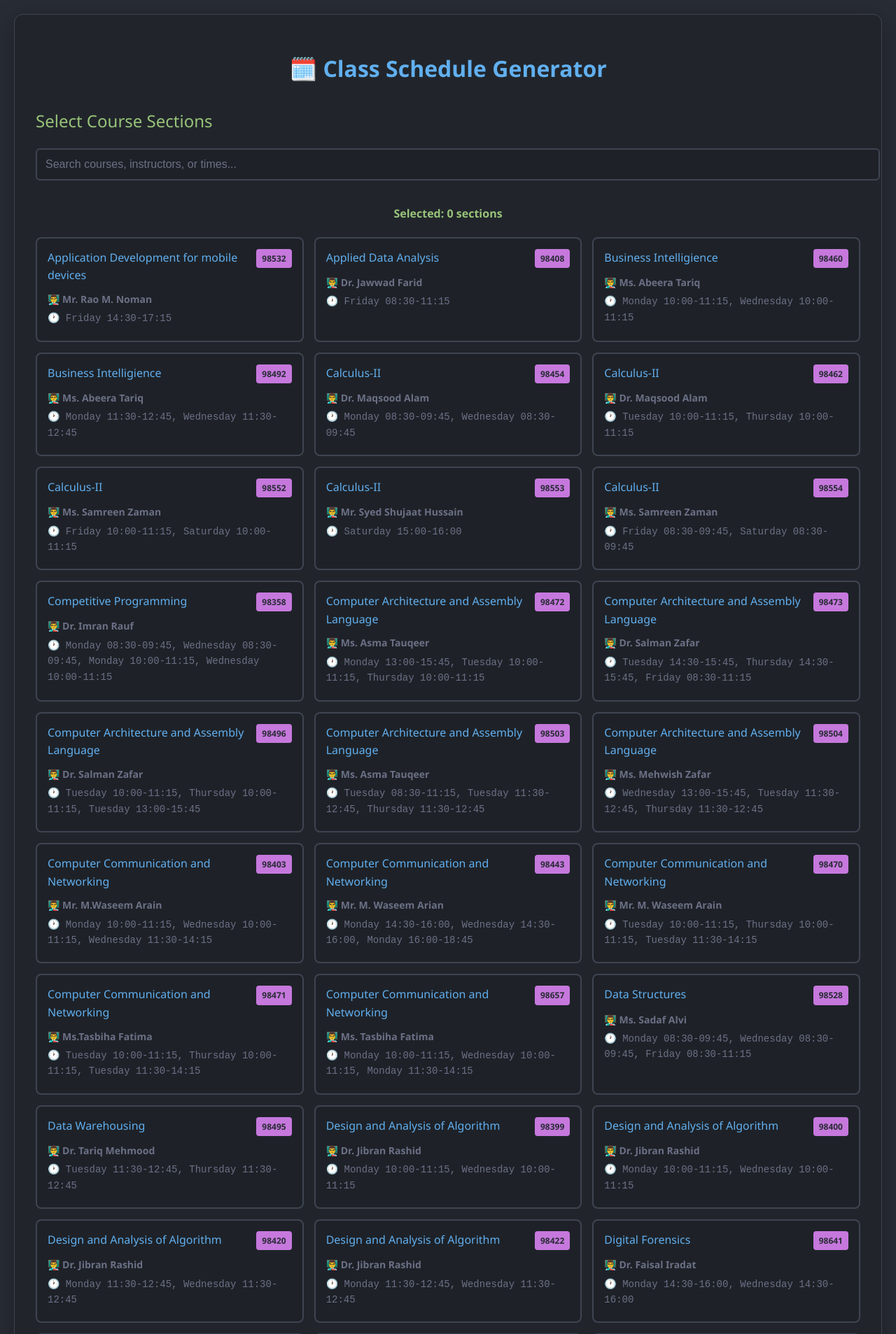
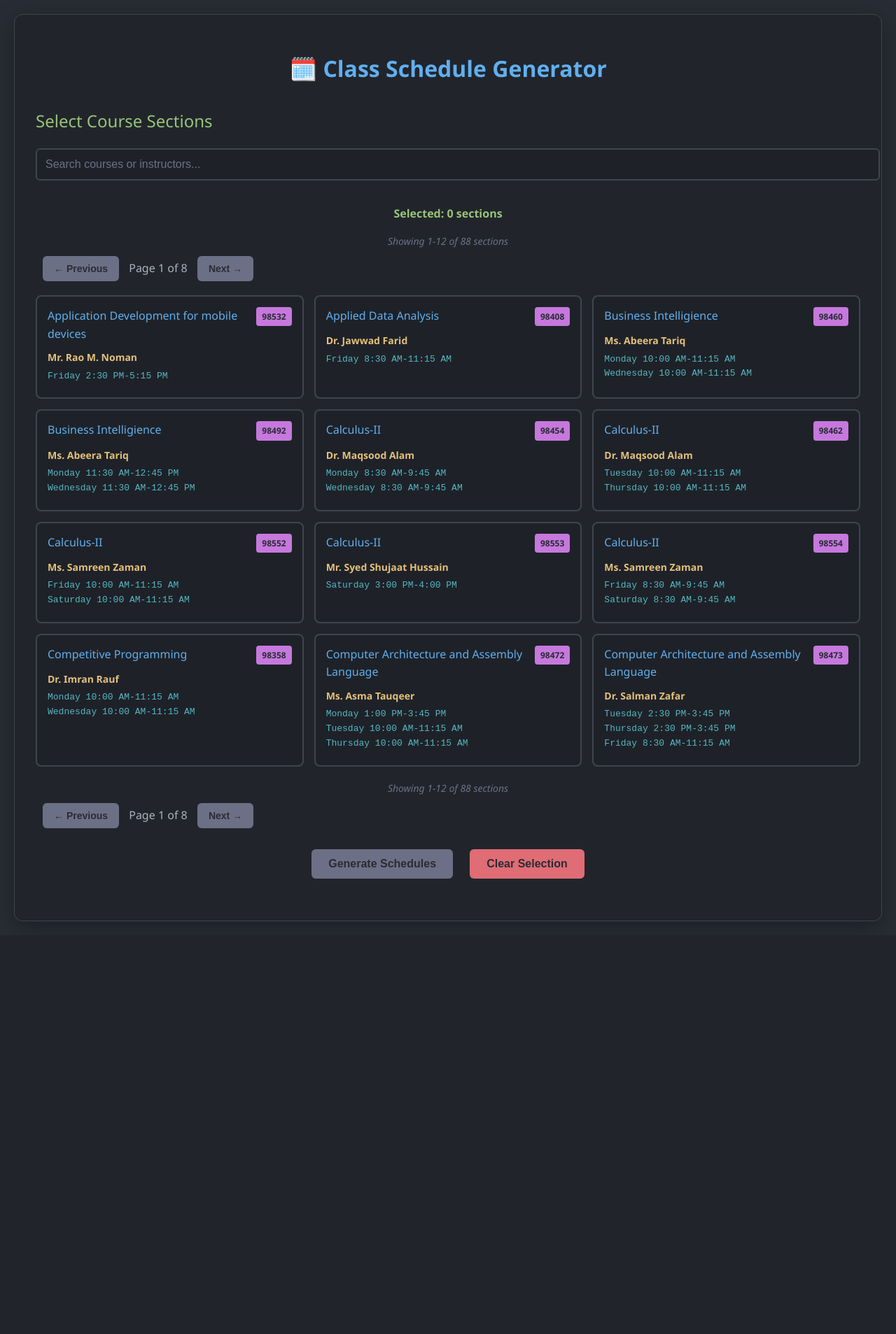
Before and after one commit to Hypxr-7/Class-Schedule, a Flask app: page / in a window 1280 px wide. Shown: the top 1907 px of the page at 70% size. After the commit the page ends 1317 px from the top, so only its background shows below. Run offline with Flask 3, Linux system fonts and the light colour scheme.

Commit message:
Added pagination, converted time format to 12 hours

```diff
--- a/app.py
+++ b/app.py
@@ -5,12 +5,12 @@
 from datetime import datetime
 from constraint import Problem
 
-app = Flask(__name__,
-            static_folder='static',
-            template_folder='templates')
 
-# Use environment variable for port (Railway requirement)
-PORT = int(os.environ.get('PORT', 5000))
+app = Flask(__name__)
+
+
+FILENAME = "sp25-ug-cs.csv"
+
 
 # Day mapping to expand day codes
 DAY_MAP = {
@@ -18,6 +18,7 @@
     "TR": ["T", "R"],
     "FS": ["F", "S"]
 }
+
 
 # Day name mapping for display
 DAY_NAME_MAP = {
@@ -29,60 +30,81 @@
     'S': 'Saturday'
 }
 
+
+# convert time into minutes from midnight
 def time_to_minutes(tstr):
     return int(datetime.strptime(tstr, "%H:%M").hour) * 60 + int(datetime.strptime(tstr, "%H:%M").minute)
 
+
+# convert minutes from midnight into time
 def minutes_to_time(minutes):
     return f"{minutes // 60:02d}:{minutes % 60:02d}"
 
+
+# check if two set of days are having a conflict
 def days_conflict(day1, day2):
+    # handle case where both are 1
     if len(day1) == 1 and len(day2) == 1:
         return day1 == day2
 
+    # handle case where either is 2
     expanded_day1 = [day1] if len(day1) == 1 else list(day1)
     expanded_day2 = [day2] if len(day2) == 1 else list(day2)
 
     return any(d in expanded_day2 for d in expanded_day1)
 
+
+
 def load_courses(csv_filename):
+    # A section has Course, UMS Class No, Teacher and Sessions
+    # key is the course name and contains list of all sections of that course
     courses = defaultdict(list)
     all_sections = []  # Store all individual sections
 
-    with open(csv_filename, newline='') as csvfile:
+    with open(csv_filename) as csvfile:
         reader = csv.DictReader(csvfile)
         for row in reader:
             course_name = row["Course"].strip()
             class_no = row["UMS Class No."].strip()
             teacher = row["Teacher"].strip()
             day = row["Day"].strip()
-            one_day = row.get("One Day", "").strip()
+            # one_day = row.get("One Day", "").strip()
             start = time_to_minutes(row["Start Time"].strip())
             end = time_to_minutes(row["End Time"].strip())
 
-            if one_day and one_day.lower() != "no":
-                actual_days = [one_day]
+            # if one_day and one_day.lower() != "no":
+            #     actual_days = [one_day]
+            # else:
+
+            # make a list of days
+            # MW -> [M, W] and M -> [M]
+            if day in DAY_MAP:
+                actual_days = DAY_MAP[day]
             else:
-                if day in DAY_MAP:
-                    actual_days = DAY_MAP[day]
-                else:
-                    actual_days = [day]
+                actual_days = [day]
 
+            # gets the section with the given id if found
+            # otherwise gets set to none
+            # added to handle labs as they are for the same course but are listed separately
             section = next((s for s in courses[course_name] if s["UMS Class No."] == class_no), None)
             if section is None:
                 section = {
                     "UMS Class No.": class_no,
-                    "Teacher": teacher,
+                    "Teacher": teacher, # TODO: course may have a lab instructor
                     "Course": course_name,
                     "Sessions": []
                 }
-                courses[course_name].append(section)
-                all_sections.append(section)  # Add to global sections list
+                courses[course_name].append(section)    # add this new section
+                all_sections.append(section)
 
+            # add the timings and day for the session
             for actual_day in actual_days:
                 section["Sessions"].append((actual_day, start, end))
 
     return courses, all_sections
 
+
+# returns true if there is a conflict between two sections
 def sections_conflict(sec1, sec2):
     for d1, s1, e1 in sec1["Sessions"]:
         for d2, s2, e2 in sec2["Sessions"]:
@@ -91,10 +113,13 @@
                     return True
     return False
 
+
+# build the csp based on the selected sections
 def build_csp_for_sections(selected_sections):
     problem = Problem()
 
     # Group sections by course name to ensure only one section per course
+    # "Course1" : ["98869", "97545", "99765"]
     courses_sections = defaultdict(list)
     for section in selected_sections:
         courses_sections[section["Course"]].append(section["UMS Class No."])
@@ -104,25 +129,33 @@
         problem.addVariable(course, section_ids)
 
     # Add constraints to prevent conflicts between sections
+    # similar to cartesian product Sessions x Sessions
     course_names = list(courses_sections.keys())
     for i, c1 in enumerate(course_names):
         for j in range(i + 1, len(course_names)):
             c2 = course_names[j]
 
-            def make_constraint(course1, course2, sections1, sections2):
+            # magic code
+            # somehow add time constraints
+            def make_constraint(sections1, sections2):
                 def no_overlap(class_no1, class_no2):
                     sec1 = next(sec for sec in sections1 if sec["UMS Class No."] == class_no1)
                     sec2 = next(sec for sec in sections2 if sec["UMS Class No."] == class_no2)
                     return not sections_conflict(sec1, sec2)
                 return no_overlap
 
+
+
             sections1 = [sec for sec in selected_sections if sec["Course"] == c1]
             sections2 = [sec for sec in selected_sections if sec["Course"] == c2]
 
-            problem.addConstraint(make_constraint(c1, c2, sections1, sections2), (c1, c2))
+            problem.addConstraint(make_constraint(sections1, sections2), (c1, c2))
+
 
     return problem
 
+
+# returns number of days in the schedule
 def count_days_from_sections(solution_sections):
     all_days = set()
     for section in solution_sections:
@@ -130,6 +163,8 @@
             all_days.add(day)
     return len(all_days)
 
+
+# calculate total gap in minutes for a solution
 def calculate_gaps_from_sections(solution_sections):
     day_sessions = defaultdict(list)
     for section in solution_sections:
@@ -149,6 +184,7 @@
                 total_gap += start_next - end_current
 
     return total_gap
+
 
 def prepare_schedules_for_web_sections(optimized_solutions):
     schedules = []
@@ -187,10 +223,11 @@
     return schedules
 
 # Load courses data once at startup
-COURSES_DATA, ALL_SECTIONS = load_courses('data/sp25-ug-cs.csv')
+COURSES_DATA, ALL_SECTIONS = load_courses(f'data/{FILENAME}')
 
 @app.route('/')
 def index():
+    # only sending the section cards at this point
     # Prepare sections with detailed information for display
     sections_for_display = []
     for section in ALL_SECTIONS:
@@ -285,5 +322,4 @@
         return jsonify({'error': str(e)}), 500
 
 if __name__ == '__main__':
-    PORT = int(os.environ.get('PORT', 5000))
-    app.run(host='0.0.0.0', port=PORT, debug=False)
+    app.run(debug=True)
--- a/data/sp25-ug-cs.csv
+++ b/data/sp25-ug-cs.csv
@@ -3,7 +3,6 @@
 MW,8:30,9:45,Information Security and Ethics,98352,Dr. Imran Khan
 MW,8:30,9:45,Pakistan History,98668,Dr. Moiz Khan
 MW,8:30,9:45,Pakistan History,98354,Dr. Jaffar Ahmed
-MW,8:30,9:45,Competitive Programming,98358,Dr. Imran Rauf
 MW,8:30,9:45,Introduction to Artificial Intelligence,98355,Dr. Syed Ali Raza
 MW,8:30,9:45,Physics,98356,Mr. Syed Mujahid Ali
 MW,8:30,9:45,Calculus-II,98454,Dr. Maqsood Alam
--- a/static/css/style.css
+++ b/static/css/style.css
@@ -16,6 +16,17 @@
     --purple: #c678dd;
     --cyan: #56b6c2;
     --orange: #d19a66;
+
+    --color1: #e06c75; /* Red */
+    --color2: #98c379; /* Green */
+    --color3: #e5c07b; /* Yellow */
+    --color4: #61afef; /* Blue */
+    --color5: #c678dd; /* Purple */
+    --color6: #56b6c2; /* Cyan */
+    --color7: #d19a66; /* Orange */
+    --color8: #be5046; /* Dark Red */
+    --color9: #5c6370; /* Gray */
+    --color10: #9ca3af; /* Light Gray */
 }
 
 body {
@@ -176,12 +187,12 @@
     color: var(--text-secondary);
 }
 
-.instructor {
-    font-weight: 600;
+.section-details .instructor {
+    font-weight: bolder;
     color: var(--warning);
 }
 
-.schedule {
+.section-details .schedule {
     font-family: 'JetBrains Mono', 'Fira Code', 'Courier New', monospace;
     font-size: 13px;
     color: var(--cyan);
@@ -744,17 +755,3 @@
 .section-item {
     animation: fadeIn 0.3s ease-out;
 }
-
-/* Custom course colors for dark theme */
-.course-colors {
-    --color1: #e06c75; /* Red */
-    --color2: #98c379; /* Green */
-    --color3: #e5c07b; /* Yellow */
-    --color4: #61afef; /* Blue */
-    --color5: #c678dd; /* Purple */
-    --color6: #56b6c2; /* Cyan */
-    --color7: #d19a66; /* Orange */
-    --color8: #be5046; /* Dark Red */
-    --color9: #5c6370; /* Gray */
-    --color10: #9ca3af; /* Light Gray */
-}
--- a/static/js/scripts.js
+++ b/static/js/scripts.js
@@ -2,6 +2,11 @@
 let selectedSections = new Set();
 let allSchedules = [];
 let currentScheduleIndex = 0;
+// Add pagination variables
+let allSections = [];
+let filteredSections = [];
+let currentPage = 0;
+const sectionsPerPage = 12;
 
 const courseColors = [
     "#FFD700", "#FF6347", "#20B2AA", "#9370DB", "#3CB371",
@@ -11,24 +16,62 @@
 // Initialize event listeners when DOM is loaded
 document.addEventListener('DOMContentLoaded', function() {
     console.log('DOM loaded, setting up event listeners...');
+    // Store all sections for pagination
+    allSections = Array.from(document.querySelectorAll('.section-item')).map(item => ({
+        element: item,
+        data: {
+            section: item.dataset.section,
+            courseName: item.querySelector('h3').textContent.toLowerCase(),
+            instructor: item.querySelector('.instructor').textContent.toLowerCase(),
+            schedule: item.querySelector('.schedule').textContent.toLowerCase(),
+            sectionCode: item.querySelector('.section-code').textContent.toLowerCase()
+        }
+    }));
+
+    // Convert all schedule times to 12-hour format
+    allSections.forEach(sectionItem => {
+    const scheduleElement = sectionItem.element.querySelector('.schedule');
+    if (scheduleElement) {
+        scheduleElement.innerHTML = convertScheduleTo12Hour(scheduleElement.textContent);
+        // Update the stored data as well
+        sectionItem.data.schedule = scheduleElement.textContent.toLowerCase();
+    }
+});
+
+    filteredSections = [...allSections];
     setupEventListeners();
+    displayCurrentPage();
 });
+
+function convertScheduleTo12Hour(scheduleText) {
+    // First convert time patterns like "14:30-16:00" or "09:00-10:30" to 12-hour format
+    let converted = scheduleText.replace(/(\d{1,2}):(\d{2})-(\d{1,2}):(\d{2})/g, (match, startHour, startMin, endHour, endMin) => {
+        const startTime = formatTime12Hour(`${startHour.padStart(2, '0')}:${startMin}`);
+        const endTime = formatTime12Hour(`${endHour.padStart(2, '0')}:${endMin}`);
+        return `${startTime}-${endTime}`;
+    });
+
+    // Replace commas with line breaks for better formatting
+    return converted.replace(/,\s*/g, '<br>');
+}
+
+
+/**
+ * Convert 24-hour time to 12-hour AM/PM format
+ * @param {string} timeStr - Time in HH:MM format
+ * @returns {string} Time in 12-hour AM/PM format
+ */
+function formatTime12Hour(timeStr) {
+    const [hours, minutes] = timeStr.split(':').map(Number);
+    const period = hours >= 12 ? 'PM' : 'AM';
+    const displayHours = hours === 0 ? 12 : hours > 12 ? hours - 12 : hours;
+    return `${displayHours}:${minutes.toString().padStart(2, '0')} ${period}`;
+}
 
 /**
  * Set up all event listeners for the application
  */
 function setupEventListeners() {
-    // Section selection
-    const sectionItems = document.querySelectorAll('.section-item');
-    console.log('Found section items:', sectionItems.length);
-
-    sectionItems.forEach(item => {
-        item.addEventListener('click', function() {
-            console.log('Section clicked:', this.dataset.section);
-            toggleSection(this.dataset.section, this);
-        });
-    });
-
     // Search functionality
     const searchBox = document.getElementById('courseSearch');
     if (searchBox) {
@@ -43,12 +86,112 @@
     const prevBtn = document.getElementById('prevBtn');
     const nextBtn = document.getElementById('nextBtn');
 
+    // Pagination buttons
+    const prevPageBtn = document.getElementById('prevPageBtn');
+    const nextPageBtn = document.getElementById('nextPageBtn');
+
+    const prevPageBtnBottom = document.getElementById('prevPageBtnBottom');
+    const nextPageBtnBottom = document.getElementById('nextPageBtnBottom');
+
+
     if (generateBtn) generateBtn.addEventListener('click', generateSchedules);
     if (clearBtn) clearBtn.addEventListener('click', clearSelection);
     if (prevBtn) prevBtn.addEventListener('click', () => navigateSchedule(-1));
     if (nextBtn) nextBtn.addEventListener('click', () => navigateSchedule(1));
+    if (prevPageBtn) prevPageBtn.addEventListener('click', () => changePage(-1));
+    if (nextPageBtn) nextPageBtn.addEventListener('click', () => changePage(1));
+
+    if (prevPageBtnBottom) prevPageBtnBottom.addEventListener('click', () => changePage(-1));
+    if (nextPageBtnBottom) nextPageBtnBottom.addEventListener('click', () => changePage(1));
 
     console.log('Event listeners set up complete');
+}
+
+/**
+ * Display current page of sections
+ */
+function displayCurrentPage() {
+    const sectionGrid = document.getElementById('sectionGrid');
+    if (!sectionGrid) return;
+
+    // Clear current display
+    sectionGrid.innerHTML = '';
+
+    // Calculate start and end indices
+    const startIndex = currentPage * sectionsPerPage;
+    const endIndex = Math.min(startIndex + sectionsPerPage, filteredSections.length);
+
+    // Display sections for current page
+    for (let i = startIndex; i < endIndex; i++) {
+        const sectionItem = filteredSections[i];
+        const clonedElement = sectionItem.element.cloneNode(true);
+
+        // Re-attach event listener to cloned element
+        clonedElement.addEventListener('click', function() {
+            toggleSection(this.dataset.section, this);
+        });
+
+        // Maintain selection state
+        if (selectedSections.has(sectionItem.data.section)) {
+            clonedElement.classList.add('selected');
+        }
+
+        clonedElement.style.display = 'block';
+        sectionGrid.appendChild(clonedElement);
+    }
+
+    // Update pagination info
+    updatePaginationInfo();
+}
+
+/**
+ * Update pagination information and button states
+ */
+function updatePaginationInfo() {
+    // Top pagination elements
+    const pageInfo = document.getElementById('pageInfo');
+    const prevPageBtn = document.getElementById('prevPageBtn');
+    const nextPageBtn = document.getElementById('nextPageBtn');
+    const resultsCounter = document.getElementById('resultsCounter');
+
+    // Bottom pagination elements
+    const pageInfoBottom = document.getElementById('pageInfoBottom');
+    const prevPageBtnBottom = document.getElementById('prevPageBtnBottom');
+    const nextPageBtnBottom = document.getElementById('nextPageBtnBottom');
+    const resultsCounterBottom = document.getElementById('resultsCounterBottom');
+
+    const totalPages = Math.ceil(filteredSections.length / sectionsPerPage);
+    const startIndex = currentPage * sectionsPerPage + 1;
+    const endIndex = Math.min((currentPage + 1) * sectionsPerPage, filteredSections.length);
+
+    const pageText = `Page ${currentPage + 1} of ${totalPages}`;
+    const resultsText = `Showing ${startIndex}-${endIndex} of ${filteredSections.length} sections`;
+
+    // Update top pagination
+    if (pageInfo) pageInfo.textContent = pageText;
+    if (resultsCounter) resultsCounter.textContent = resultsText;
+    if (prevPageBtn) prevPageBtn.disabled = currentPage === 0;
+    if (nextPageBtn) nextPageBtn.disabled = currentPage >= totalPages - 1;
+
+    // Update bottom pagination
+    if (pageInfoBottom) pageInfoBottom.textContent = pageText;
+    if (resultsCounterBottom) resultsCounterBottom.textContent = resultsText;
+    if (prevPageBtnBottom) prevPageBtnBottom.disabled = currentPage === 0;
+    if (nextPageBtnBottom) nextPageBtnBottom.disabled = currentPage >= totalPages - 1;
+}
+
+/**
+ * Change page
+ * @param {number} direction - Direction to change page (-1 for previous, 1 for next)
+ */
+function changePage(direction) {
+    const totalPages = Math.ceil(filteredSections.length / sectionsPerPage);
+    const newPage = currentPage + direction;
+
+    if (newPage >= 0 && newPage < totalPages) {
+        currentPage = newPage;
+        displayCurrentPage();
+    }
 }
 
 /**
@@ -93,9 +236,9 @@
 function clearSelection() {
     console.log('Clearing all selections');
     selectedSections.clear();
-    document.querySelectorAll('.section-item').forEach(item => {
-        item.classList.remove('selected');
-    });
+
+    // Update display
+    displayCurrentPage();
     updateSelectedCount();
 
     const generateBtn = document.getElementById('generateBtn');
@@ -110,22 +253,23 @@
  * @param {string} searchTerm - The search term
  */
 function filterSections(searchTerm) {
-    const items = document.querySelectorAll('.section-item');
     const term = searchTerm.toLowerCase();
 
-    items.forEach(item => {
-        const courseTitle = item.querySelector('h3').textContent.toLowerCase();
-        const instructor = item.querySelector('.instructor').textContent.toLowerCase();
-        const schedule = item.querySelector('.schedule').textContent.toLowerCase();
-        const sectionCode = item.querySelector('.section-code').textContent.toLowerCase();
+    if (term === '') {
+        filteredSections = [...allSections];
+    } else {
+        filteredSections = allSections.filter(sectionItem => {
+            const data = sectionItem.data;
+            return data.courseName.includes(term) ||
+                   data.instructor.includes(term) ||
+                   data.schedule.includes(term) ||
+                   data.sectionCode.includes(term);
+        });
+    }
 
-        const matches = courseTitle.includes(term) ||
-                       instructor.includes(term) ||
-                       schedule.includes(term) ||
-                       sectionCode.includes(term);
-
-        item.style.display = matches ? 'block' : 'none';
-    });
+    // Reset to first page when filtering
+    currentPage = 0;
+    displayCurrentPage();
 }
 
 /**
@@ -266,7 +410,7 @@
     // Generate time slots
     const timeSlots = generateTimeSlots();
     timeSlots.forEach(timeSlot => {
-        html += `<tr><td class="time-column">${timeSlot}</td>`;
+        html += `<tr><td class="time-column">${formatTime12Hour(timeSlot)}</td>`;
 
         sortedDays.forEach(day => {
             html += '<td>';
@@ -298,7 +442,7 @@
                         <div class="course-slot" style="height: ${height}px; background-color: ${color};"
                              title="${session.course} - Section ${session.section} - ${session.teacher}">
                             <strong>${displayName}</strong><br>
-                            ${session.start} - ${session.end}<br>
+                            ${formatTime12Hour(session.start)} - ${formatTime12Hour(session.end)}<br>
                             <small>Sec: ${session.section}<br>${instructorDisplay}</small>
                         </div>
                     `;
--- a/templates/index.html
+++ b/templates/index.html
@@ -12,22 +12,43 @@
 
         <div class="course-selection">
             <h2>Select Course Sections</h2>
-            <input type="text" id="courseSearch" class="search-box" placeholder="Search courses, instructors, or times...">
+            <input type="text" id="courseSearch" class="search-box" placeholder="Search courses or instructors...">
             <div class="selected-count">Selected: <span id="selectedCount">0</span> sections</div>
 
+            <!-- Top pagination info and results counter -->
+            <div class="pagination-info">
+                <div class="results-counter" id="resultsCounter">Loading sections...</div>
+                <div class="page-controls">
+                    <button class="btn btn-secondary" id="prevPageBtn" disabled>← Previous</button>
+                    <span id="pageInfo" class="page-info">Page 1 of 1</span>
+                    <button class="btn btn-secondary" id="nextPageBtn">Next →</button>
+                </div>
+            </div>
+
             <div class="section-grid" id="sectionGrid">
+                <!-- Sections will be populated dynamically -->
                 {% for section in sections %}
-                <div class="section-item" data-section="{{ section.section_id }}">
+                <div class="section-item" data-section="{{ section.section_id }}" style="display: none;">
                     <div class="section-header">
                         <h3>{{ section.course_name }}</h3>
                         <span class="section-code">{{ section.ums_class_no }}</span>
                     </div>
                     <div class="section-details">
-                        <p class="instructor">👨‍🏫 {{ section.teacher }}</p>
-                        <p class="schedule">🕐 {{ section.sessions }}</p>
+                        <p class="instructor"> {{ section.teacher }}</p>
+                        <p class="schedule"> {{ section.sessions }}</p>
                     </div>
                 </div>
                 {% endfor %}
+            </div>
+
+            <!-- Bottom pagination controls -->
+            <div class="pagination-info pagination-bottom">
+                <div class="results-counter" id="resultsCounterBottom">Loading sections...</div>
+                <div class="page-controls">
+                    <button class="btn btn-secondary" id="prevPageBtnBottom" disabled>← Previous</button>
+                    <span id="pageInfoBottom" class="page-info">Page 1 of 1</span>
+                    <button class="btn btn-secondary" id="nextPageBtnBottom">Next →</button>
+                </div>
             </div>
         </div>
 
```
